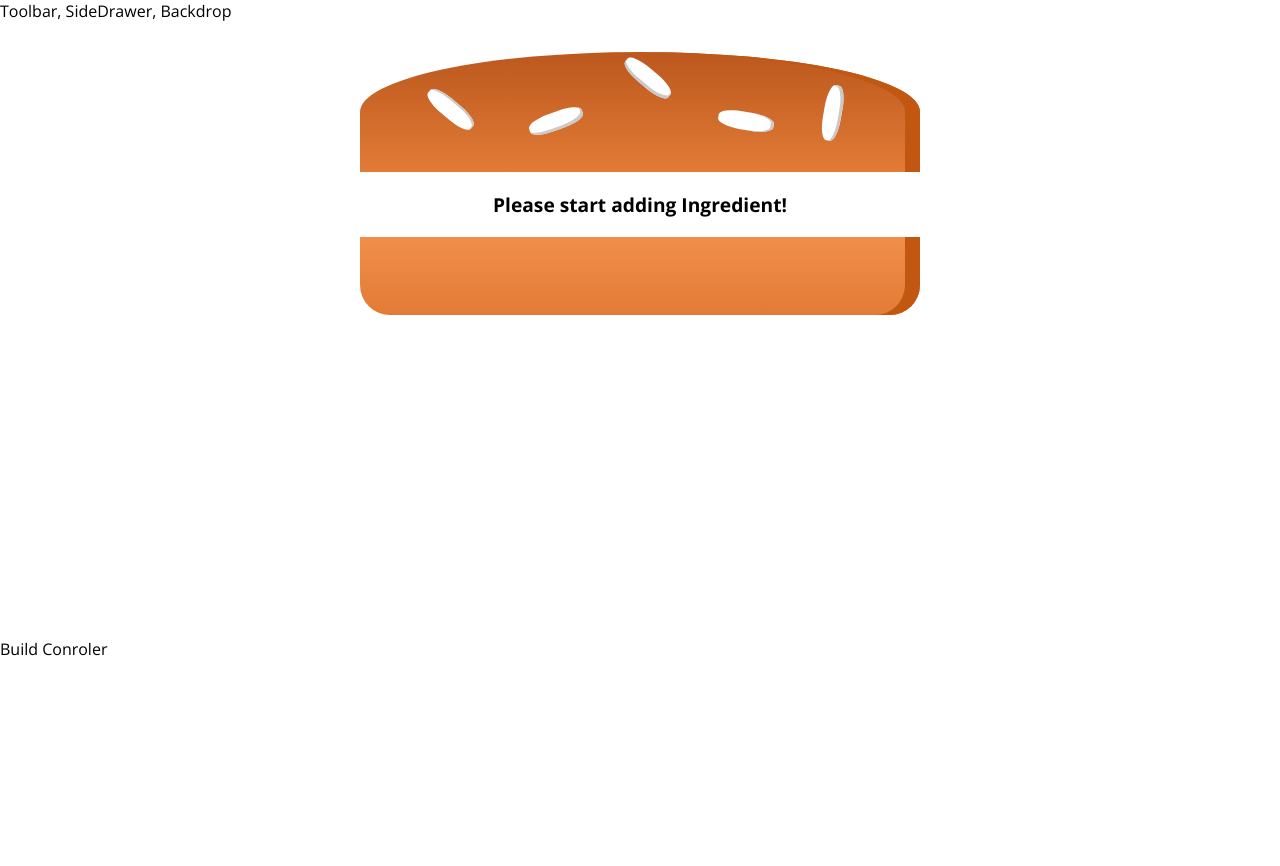
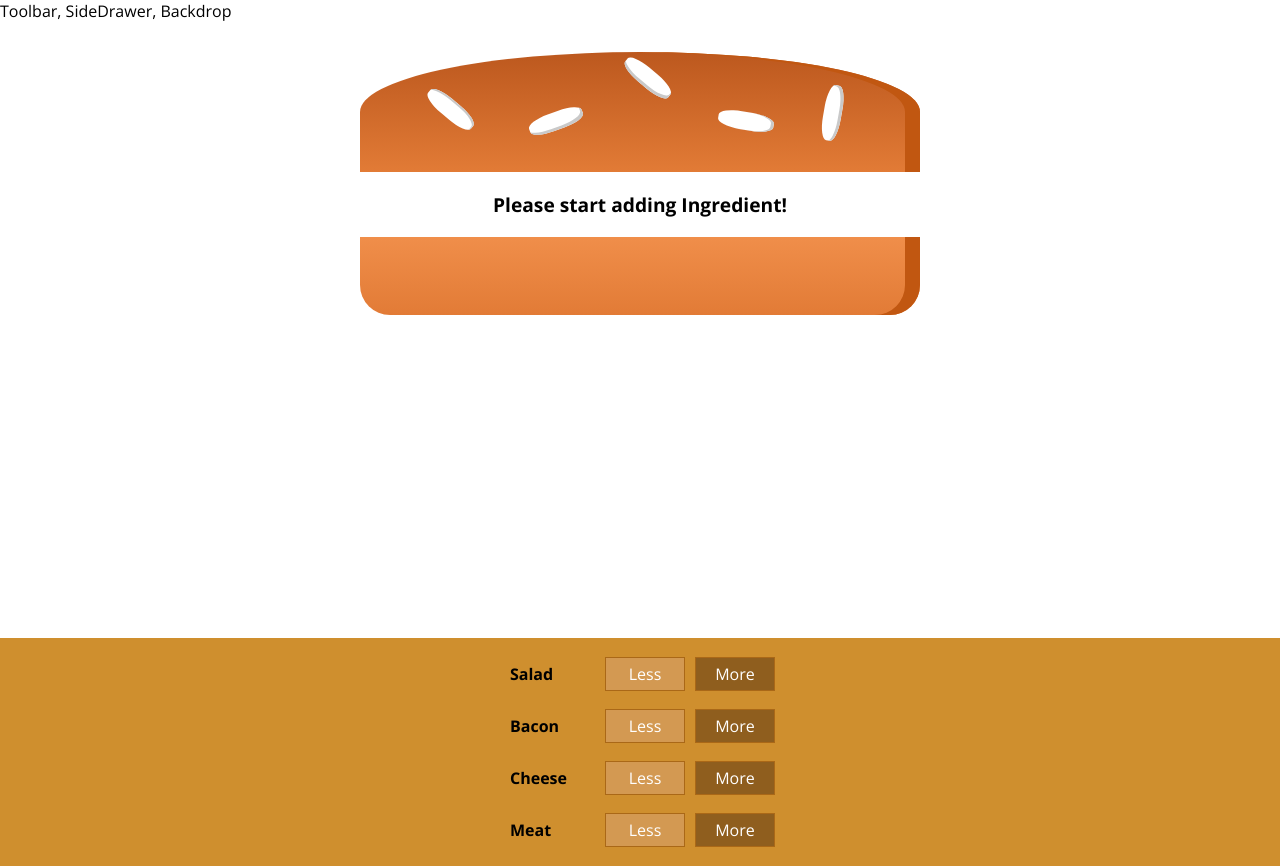
Before and after one commit to Mighty-Fellow/React-Practice, a React app in the folder burger-builder/: page / in a window 1280 px wide. Before the commit the page ends 800 px from the top, so only its background shows below. Built offline with nearby package versions, Linux system fonts and the light colour scheme.

Commit message:
Outputing Multiple Build Controls 🤭

```diff
--- /dev/null
+++ b/burger-builder/src/components/Burger/BuildControls/BuildControl/BuildControl.css
@@ -0,0 +1,57 @@
+.BuildControl {
+    display: flex;
+    justify-content: space-between;
+    align-items: center;
+    margin: 5px 0;
+}
+
+.BuildControl button {
+    display: block;
+    font: inherit;
+    padding: 5px;
+    margin: 0 5px;
+    width: 80px;
+    border: 1px solid #AA6817;
+    cursor: pointer;
+    outline: none;
+}
+
+
+.BuildControl button:disabled {
+    background-color: #AC9980;
+    border: 1px solid #7E7365;
+    color: #ccc;
+    cursor: default;
+}
+
+.BuildControl button:hover:disabled {
+    background-color: #AC9980;
+    color: #ccc;
+    cursor: not-allowed;
+}
+
+.Label {
+    padding: 10px;
+    font-weight: bold;
+    width: 80px;
+}
+
+.BuildControl .Less {
+    background-color: #D39952;
+    color: white;
+}
+
+.BuildControl .More {
+    background-color: #8F5E1E;
+    color: white;
+}
+
+.BuildControl .Less:hover, .BuildControl .Less:active {
+    background-color: #DAA972;
+    color: white;
+}
+
+.BuildControl .More:hover,.BuildControl .More:active {
+    background-color: #99703F;
+    color: white;
+}
--- /dev/null
+++ b/burger-builder/src/components/Burger/BuildControls/BuildControl/BuildControl.js
@@ -0,0 +1,18 @@
+import React from 'react';
+
+import classes from './BuildControl.css';
+
+const buildControl = (props) => (
+    <div className={classes.BuildControl}>
+        <div className={classes.Label}>{props.label}</div>
+        <button
+            className={classes.Less}
+            onClick={props.removed}
+            disabled={props.disabled}>Less</button>
+        <button
+            className={classes.More}
+            onClick={props.added}>More</button>
+    </div>
+);
+
+export default buildControl;
--- /dev/null
+++ b/burger-builder/src/components/Burger/BuildControls/BuildControls.css
@@ -0,0 +1,51 @@
+.BuildControls {
+    width: 100%;
+    background-color: #CF8F2E;
+    display: flex;
+    flex-flow: column;
+    align-items: center;
+    box-shadow: 0 2px 1px #ccc;
+    margin: auto;
+    padding: 10px 0;
+}
+
+.OrderButton {
+    background-color: #DAD735;
+    outline: none;
+    cursor: pointer;
+    border: 1px solid #966909;
+    color: #966909;
+    font-family: inherit;
+    font-size: 1.2em;
+    padding: 15px 30px;
+    box-shadow: 2px 2px 2px #966909;
+}
+
+.OrderButton:hover, .OrderButton:active {
+    background-color: #A0DB41;
+    border: 1px solid #966909;
+    color: #966909;
+}
+
+.OrderButton:disabled {
+    background-color: #C7C6C6;
+    cursor: not-allowed;
+    border: 1px solid #ccc;
+    color: #888888;
+}
+
+.OrderButton:not(:disabled) {
+    animation: enable 0.3s linear;
+}
+
+@keyframes enable {
+    0% {
+        transform: scale(1);
+    }
+    60% {
+        transform: scale(1.1);
+    }
+    100% {
+        transform: scale(1);
+    }
+}
--- /dev/null
+++ b/burger-builder/src/components/Burger/BuildControls/BuildControls.js
@@ -0,0 +1,23 @@
+import React from 'react';
+
+import classes from './BuildControls.css';
+import BuildControl from './BuildControl/BuildControl';
+
+const controls = [
+    { label: 'Salad', type: 'salad' },
+    { label: 'Bacon', type: 'bacon' },
+    { label: 'Cheese', type: 'cheese' },
+    { label: 'Meat', type: 'meat' },
+];
+
+const buildControls = (props) => (
+    <div className={classes.BuildControls}>
+        {controls.map(ctrl => (
+            <BuildControl
+                key={ctrl.label}
+                label={ctrl.label} />
+        ))}
+    </div>
+);
+
+export default buildControls;
--- a/burger-builder/src/containers/BurgerBuilder/BurgerBuilder.js
+++ b/burger-builder/src/containers/BurgerBuilder/BurgerBuilder.js
@@ -2,6 +2,7 @@ import React, { Component } from 'react';
 import Aux from '../../hoc/Auxi'
 
 import Burger from '../../components/Burger/Burger'
+import BuildControls from '../../components/Burger/BuildControls/BuildControls'
 
 class BurgerBuilder extends Component {
     // constructor (props){
@@ -23,7 +24,7 @@ class BurgerBuilder extends Component {
 
             <Aux>
                 <Burger ingredients={this.state.ingredients}/>
-                <div>Build Conroler</div>
+                <BuildControls/>
             </Aux>
 
         );
```
